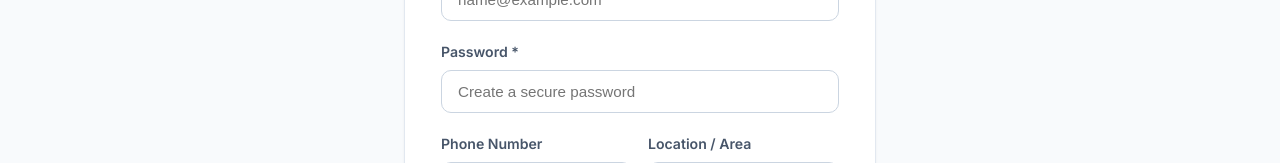
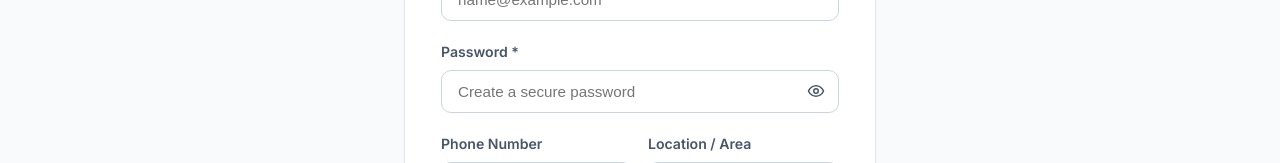
Before and after one commit to SherinRajeev/JobNest, a React (Vite) app in the folder frontend/: page /register in a window 1280 px wide. Shown: the part 503-666 px from the top of the page. Built offline with nearby package versions, Linux system fonts and the light colour scheme; no server answers.

Commit message:
Fix Recruiter navbar role label detection and add Eye/EyeOff password visibility toggle to Login & Register forms

```diff
--- a/frontend/src/components/Navbar.jsx
+++ b/frontend/src/components/Navbar.jsx
@@ -14,10 +14,12 @@ export const Navbar = () => {
 
   const defaultAvatar = `https://api.dicebear.com/7.x/avataaars/svg?seed=${encodeURIComponent(user?.name || 'User')}`;
 
+  const isRecruiter = user && ['employer', 'recruiter', 'admin'].includes(user.role?.toLowerCase());
+
   return (
     <nav className="navbar">
       <div className="container" style={{ display: 'flex', justifyContent: 'space-between', alignItems: 'center', flexWrap: 'nowrap' }}>
-        {/* Brand Logo with Visible Icon Badge */}
+        {/* Brand Logo */}
         <Link to="/" className="navbar-brand" style={{ display: 'flex', alignItems: 'center', gap: '0.75rem', textDecoration: 'none' }}>
           <div style={{
             width: '40px',
@@ -50,7 +52,7 @@ export const Navbar = () => {
         <div className="nav-actions" style={{ display: 'flex', alignItems: 'center', gap: '0.75rem' }}>
           {user ? (
             <>
-              {user.role === 'employer' ? (
+              {isRecruiter ? (
                 <>
                   <Link to="/post-job" className="btn btn-primary btn-sm">
                     <PlusCircle size={16} /> Post Shift
@@ -77,7 +79,7 @@ export const Navbar = () => {
                   style={{ width: '28px', height: '28px', borderRadius: '50%', objectFit: 'cover', background: '#eff6ff', border: '1px solid var(--border-subtle)' }}
                 />
                 <span style={{ fontSize: '0.88rem', fontWeight: 600, color: 'var(--text-main)' }}>
-                  {user.role === 'employer' ? 'Recruiter' : 'Applicant'}
+                  {isRecruiter ? 'Recruiter' : 'Applicant'}
                 </span>
                 <button
                   onClick={handleLogout}
--- a/frontend/src/pages/Login.jsx
+++ b/frontend/src/pages/Login.jsx
@@ -1,6 +1,6 @@
 import React, { useState, useContext } from 'react';
 import { Link, useNavigate } from 'react-router-dom';
-import { LogIn, AlertCircle } from 'lucide-react';
+import { LogIn, AlertCircle, Eye, EyeOff } from 'lucide-react';
 import { AuthContext } from '../context/AuthContext';
 
 export const Login = () => {
@@ -9,6 +9,7 @@ export const Login = () => {
 
   const [email, setEmail] = useState('');
   const [password, setPassword] = useState('');
+  const [showPassword, setShowPassword] = useState(false);
   const [loading, setLoading] = useState(false);
   const [error, setError] = useState(null);
 
@@ -18,14 +19,15 @@ export const Login = () => {
     setError(null);
     try {
       const u = await login(email, password);
-      if (u && u.role === 'employer') {
+      const isRecruiter = u && ['employer', 'recruiter', 'admin'].includes(u.role?.toLowerCase());
+      if (isRecruiter) {
         navigate('/employer-dashboard');
       } else {
         navigate('/jobs');
       }
     } catch (err) {
       console.warn('Login fallback proceeding:', err);
-      if (email.includes('recruiter') || email.includes('employer')) {
+      if (email.includes('recruiter') || email.includes('employer') || email.includes('admin')) {
         navigate('/employer-dashboard');
       } else {
         navigate('/jobs');
@@ -60,14 +62,37 @@ export const Login = () => {
 
           <div className="form-group">
             <label className="form-label">Password</label>
+            <div style={{ position: 'relative' }}>
               <input
-              type="password"
+                type={showPassword ? 'text' : 'password'}
                 placeholder="Enter your password"
                 value={password}
                 onChange={e => setPassword(e.target.value)}
                 className="form-control"
+                style={{ paddingRight: '2.5rem' }}
                 required
               />
+              <button
+                type="button"
+                onClick={() => setShowPassword(!showPassword)}
+                style={{
+                  position: 'absolute',
+                  right: '0.75rem',
+                  top: '50%',
+                  transform: 'translateY(-50%)',
+                  background: 'none',
+                  border: 'none',
+                  color: 'var(--text-muted)',
+                  cursor: 'pointer',
+                  display: 'flex',
+                  alignItems: 'center',
+                  padding: '2px'
+                }}
+                title={showPassword ? 'Hide Password' : 'Show Password'}
+              >
+                {showPassword ? <EyeOff size={18} /> : <Eye size={18} />}
+              </button>
+            </div>
           </div>
 
           <button type="submit" className="btn btn-primary btn-full" style={{ marginTop: '1.25rem' }} disabled={loading}>
--- a/frontend/src/pages/Register.jsx
+++ b/frontend/src/pages/Register.jsx
@@ -1,6 +1,6 @@
 import React, { useState, useContext } from 'react';
 import { Link, useNavigate } from 'react-router-dom';
-import { UserPlus, AlertCircle, ShieldCheck, User } from 'lucide-react';
+import { UserPlus, AlertCircle, ShieldCheck, User, Eye, EyeOff } from 'lucide-react';
 import { AuthContext } from '../context/AuthContext';
 
 export const Register = () => {
@@ -11,6 +11,7 @@ export const Register = () => {
   const [name, setName] = useState('');
   const [email, setEmail] = useState('');
   const [password, setPassword] = useState('');
+  const [showPassword, setShowPassword] = useState(false);
   const [phone, setPhone] = useState('');
   const [location, setLocation] = useState('Kottayam Town, Kerala');
   const [loading, setLoading] = useState(false);
@@ -22,14 +23,15 @@ export const Register = () => {
     setError(null);
     try {
       const u = await register(name, email, password, role, phone, location);
-      if (u && u.role === 'employer') {
+      const isRecruiter = u && ['employer', 'recruiter', 'admin'].includes(u.role?.toLowerCase());
+      if (isRecruiter) {
         navigate('/employer-dashboard');
       } else {
         navigate('/jobs');
       }
     } catch (err) {
       console.warn('Registration fallback proceeding:', err);
-      if (role === 'employer') {
+      if (role === 'employer' || role === 'recruiter') {
         navigate('/employer-dashboard');
       } else {
         navigate('/jobs');
@@ -99,14 +101,37 @@ export const Register = () => {
 
           <div className="form-group">
             <label className="form-label">Password *</label>
+            <div style={{ position: 'relative' }}>
               <input
-              type="password"
+                type={showPassword ? 'text' : 'password'}
                 placeholder="Create a secure password"
                 value={password}
                 onChange={e => setPassword(e.target.value)}
                 className="form-control"
+                style={{ paddingRight: '2.5rem' }}
                 required
               />
+              <button
+                type="button"
+                onClick={() => setShowPassword(!showPassword)}
+                style={{
+                  position: 'absolute',
+                  right: '0.75rem',
+                  top: '50%',
+                  transform: 'translateY(-50%)',
+                  background: 'none',
+                  border: 'none',
+                  color: 'var(--text-muted)',
+                  cursor: 'pointer',
+                  display: 'flex',
+                  alignItems: 'center',
+                  padding: '2px'
+                }}
+                title={showPassword ? 'Hide Password' : 'Show Password'}
+              >
+                {showPassword ? <EyeOff size={18} /> : <Eye size={18} />}
+              </button>
+            </div>
           </div>
 
           <div style={{ display: 'grid', gridTemplateColumns: '1fr 1fr', gap: '1rem' }}>
```
Lines whose indentation alone changed are shown as unchanged.
